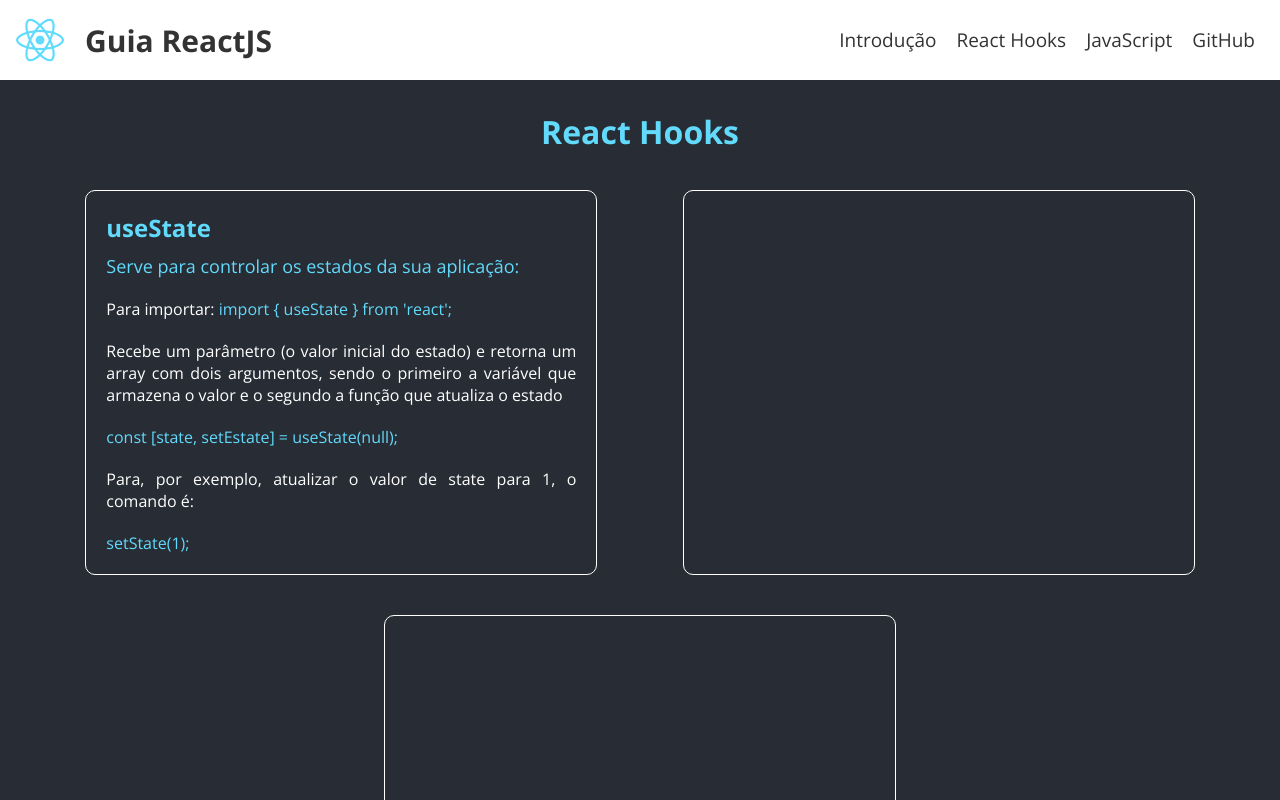
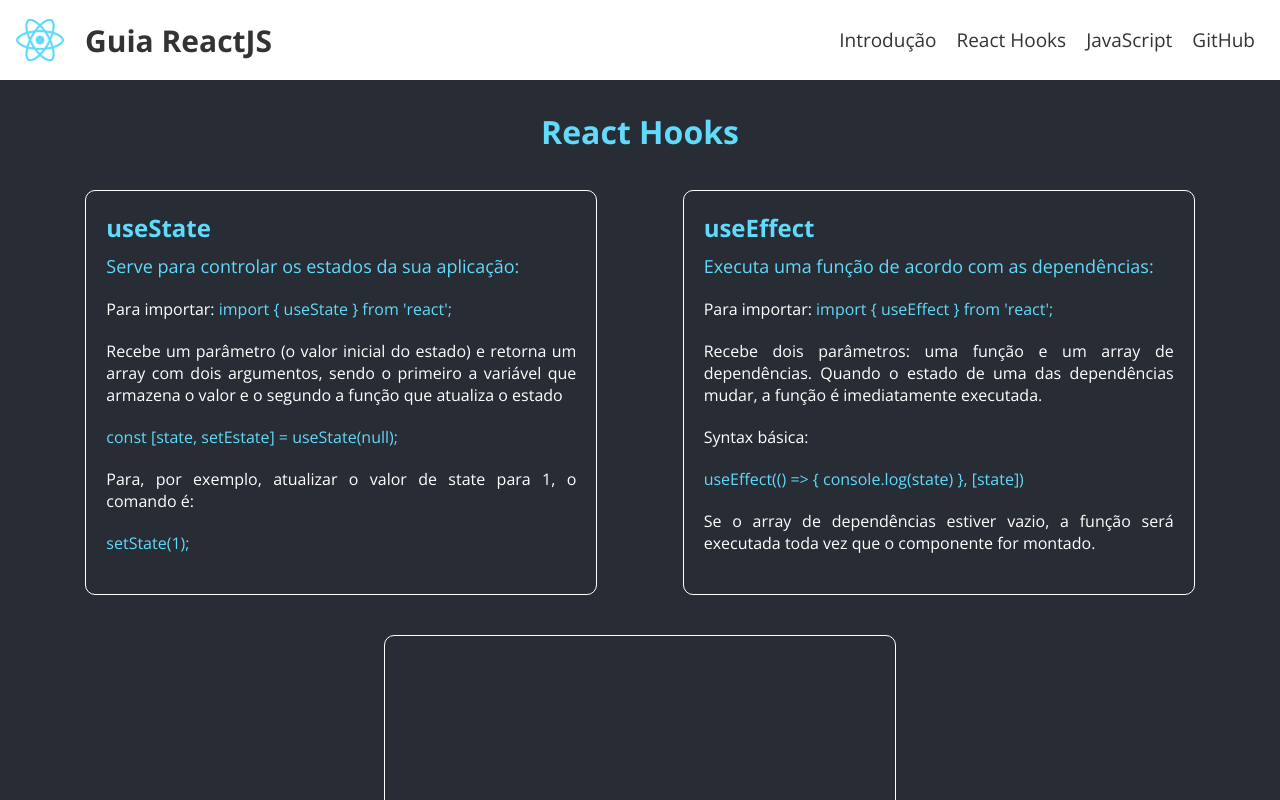
Before and after one commit to MatheusAndrade23/Guia_ReactJS, a React (Create React App) app: page /hooks in a window 1280 px wide. Shown: the top 800 px of the page. Built offline with nearby package versions, Linux system fonts and the light colour scheme.

Commit message:
useEffect

```diff
--- a/src/components/pages/Hooks.jsx
+++ b/src/components/pages/Hooks.jsx
@@ -1,6 +1,9 @@
 function Hooks (){
 
-    let useState = '{ useState }'
+    let useState = '{ useState }';
+    let useEffect = '{ useEffect }';
+
+    let basicUseEffect = 'useEffect(() => { console.log(state) }, [state])';
 
     return(
         <div className="containerHooks">
@@ -8,23 +11,26 @@
 
             <article className='state'>
                 <h2>useState</h2>
-
                 <h4>Serve para controlar os estados da sua aplicação:</h4>
-
-                <p>Para importar: <span>import {useState} from  'react';</span></p>
-
+                <p>Para importar: <span>import {useState} from 'react';</span></p>
                 <p>Recebe um parâmetro (o valor inicial do estado) e retorna um array com dois argumentos, sendo o primeiro
                     a variável que armazena o valor e o segundo a função que atualiza o estado</p>
-
                 <span>const [state, setEstate] = useState(null);</span>
-
                 <p>Para, por exemplo, atualizar o valor de state para 1, o comando é:</p>
-
                 <span>setState(1);</span>
             </article>
 
             <article className='effect'>
-
+                <h2>useEffect</h2>
+                <h4>Executa uma função de acordo com as dependências:</h4>
+                <p>Para importar: <span>import {useEffect} from  'react';</span></p>
+                <p>Recebe dois parâmetros: uma função e um array de dependências. Quando o estado de uma das dependências mudar,
+                    a função é imediatamente executada.
+                </p>
+                <p>Syntax básica:</p>
+                <span>{basicUseEffect}</span>
+                <p>Se o array de dependências estiver vazio,
+                    a função será executada toda vez que o componente for montado.</p>
             </article>
 
             <article className='state'>
--- a/src/components/pages/Intro.jsx
+++ b/src/components/pages/Intro.jsx
@@ -30,17 +30,6 @@
                 </p>
             </article>
 
-            <article className="how">
-                <h2>Como começar?</h2>
-                <ul>
-                    <li><p>1- Primeiramente, você deve instalar o <span><a href="https://nodejs.org/en/">NodeJS</a></span>.</p></li>
-                    <li><p>2- Abra o seu terminal preferido e digite: <span className='code'>npm install react</span></p></li>
-                    <li><p>3- E por fim, crie seu projeto utilizando o comando: </p></li>
-                    <li><span className='code'>npx create-react-app nome-do-projeto</span></li>
-                    <li><p>Você também pode utilizar o <span><a href="https://www.npmjs.com/">npm</a></span> para instalar todas as dependências que quiser.</p></li>
-                </ul>
-            </article>
-
             <article className="jsx">
                 <h2>O que é JSX?</h2>
                 <p>
@@ -52,6 +41,19 @@
                     Porém, apesar de muito similar ao HTML, o JSX não é interpretado pelo navegador. Por este motivo,
                     deve-se utilizar um “transpilador” para essa conversão. Atualmente, o mais conhecido deles é o Babel.
                 </p>
+            </article>
+
+            <article className="how">
+                <h2>Como começar?</h2>
+                <ul>
+                    <li><p>1- Primeiramente, você deve instalar o <span><a href="https://nodejs.org/en/">NodeJS</a></span>.</p></li>
+                    <li><p>2- Abra o seu terminal preferido e digite: <span className='code'>npm install react</span></p></li>
+                    <li><p>3- E por fim, crie seu projeto utilizando o comando: </p></li>
+                    <li><span className='code'>npx create-react-app nome-do-projeto</span></li>
+                    <li><p>E para inciar o projeto em localhoost, digite:</p></li>
+                    <li><span className='code'>npm start</span></li>
+                    <li><p>Você também pode utilizar o <span><a href="https://www.npmjs.com/">npm</a></span> para instalar todas as dependências que quiser.</p></li>
+                </ul>
             </article>
 
             <article className="components">
```
